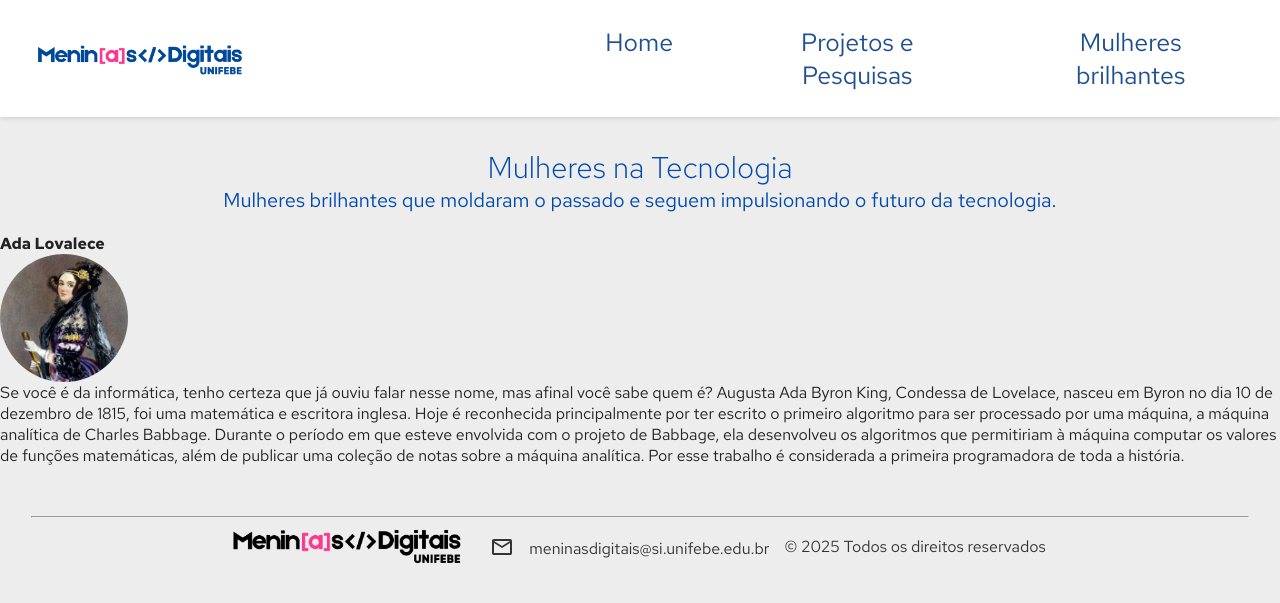
After one commit to Sistemas-de-Informacao-UNIFEBE/meninas-digitais, a PHP site: page /mulheres.html in a window 1280 px wide. The commit adds this page. Shown: the top 603 px of the page. Run offline with PHP 8.4, Linux system fonts and the light colour scheme.

Commit message:
nao lembro

```diff
--- a/index.html
+++ b/index.html
@@ -196,7 +196,7 @@
         </div>
       </div>
       <div class="button">
-        <a href="">Veja mais</a>
+        <a href="mulheres.html">Veja mais</a>
       </div>
     </section>
   </main>
--- /dev/null
+++ b/mulheres.html
@@ -0,0 +1,69 @@
+<!DOCTYPE html>
+<html lang="pt-br">
+
+<head>
+  <meta charset="UTF-8" />
+  <meta name="viewport" content="width=device-width, initial-scale=1.0" />
+  <title>Meninas Digitais</title>
+  <link rel="stylesheet" href="style.css" />
+  <!--Google fonts-->
+  <link rel="preconnect" href="https://fonts.googleapis.com" />
+  <link rel="preconnect" href="https://fonts.gstatic.com" crossorigin />
+  <link href="https://fonts.googleapis.com/css2?family=Red+Hat+Text:ital,wght@0,300..700;1,300..700&display=swap"rel="stylesheet" />
+  <!-- Favicon -->
+  <link rel="icon" type="image/png" href="assets/images/favicon.png">
+</head>
+
+<body>
+  <header>
+    <!-- barra de navegação -->
+    <nav>
+      <div class="nav-logo">
+        <img src="assets/images/Logo variação 1 - Horizontal.png" alt="Logo" width="180px" id="logo" />
+      </div>
+      <div class="nav-links">
+        <a href="index.html">Home</a>
+        <a href="projetos.html">Projetos e Pesquisas</a>
+        <a href ="mulheres.html">Mulheres brilhantes</a>
+
+      </div>
+    </nav>
+  </header>
+
+  <main>
+    <div class="titulo-mulheres2">
+        <h3>Mulheres na Tecnologia</h3>
+        <p>Mulheres brilhantes que moldaram o passado e seguem impulsionando o futuro da tecnologia.</p>
+    </div>
+
+    <div class="titulos">
+        <h4>Ada Lovalece</h4>
+    </div>
+    <div class="text-mulheres">
+        <img src="assets/images/adaLovelace.jpg" alt="">
+        <p> Se você é da informática, tenho certeza que já ouviu falar nesse nome, mas afinal você sabe quem é? Augusta Ada Byron King, Condessa de Lovelace, nasceu em Byron no dia 10 de dezembro de 1815, foi uma matemática e escritora inglesa. Hoje é reconhecida principalmente por ter escrito o primeiro algoritmo para ser processado por uma máquina, a máquina analítica de Charles Babbage. Durante o período em que esteve envolvida com o projeto de Babbage, ela desenvolveu os algoritmos que permitiriam à máquina computar os valores de funções matemáticas, além de publicar uma coleção de notas sobre a máquina analítica. Por esse trabalho é considerada a primeira programadora de toda a história.</p>
+    </div>
+  </main>
+
+
+
+<footer>
+    <div class="linha">
+      <hr>
+      </hr>
+    </div>
+    <section class="container-footer">
+      <!--Rodapé da página das meninas digitais--><!-- banner inicial -->
+      <div class="footer-img">
+        <img src="./assets/images/Logo variação 2 - horizontal.png" alt="Logo unifebe do projeto Meninas digitais" />
+      </div>
+      <div class="footer-text">
+        <img src="assets/images/mail.svg" alt="mail">
+        <a href="mailto: meninasdigitais@unifebe.edu.br">meninasdigitais@si.unifebe.edu.br</a>
+        <p>© 2025 Todos os direitos reservados</p>
+      </div>
+    </section>
+  </footer>
+</body>
+
+</html>
--- a/style.css
+++ b/style.css
@@ -374,7 +374,7 @@ a {
     transform: translateX(0);
   }
   100% {
-    transform: translateX(-50%);
+    transform: translateX(-40%);
   }
 }
 
@@ -383,7 +383,32 @@ a {
   flex-shrink: 0;
 }
 
+/*Página de Sobre as mulheres*/
 
+.titulo-mulheres2{
+  display:flex;
+  justify-content: center;
+  flex-direction: column;
+  text-align: center;
+  padding: 30px 0 20px 0;
+  color: var(--azul-marinho);
+}
+
+.titulo-mulheres2 h3{
+  font-size: 30px;
+  font-weight: 200;
+}
+
+.titulo-mulheres2 p{
+  font-size: 20px;
+}
+
+.text-mulheres img{
+  border-radius: 100%;
+  width: 10%;
+  display: flex;
+  justify-content: flex-start;
+}
 
 /* Responsividade para tablets e celulares */
 @media (max-width: 1024px) {
```
